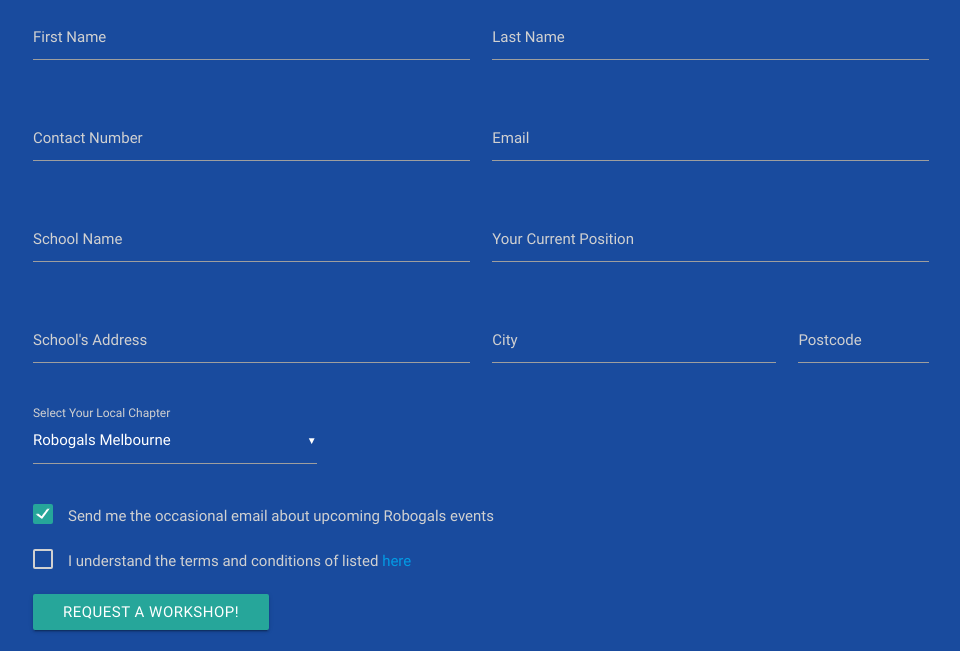
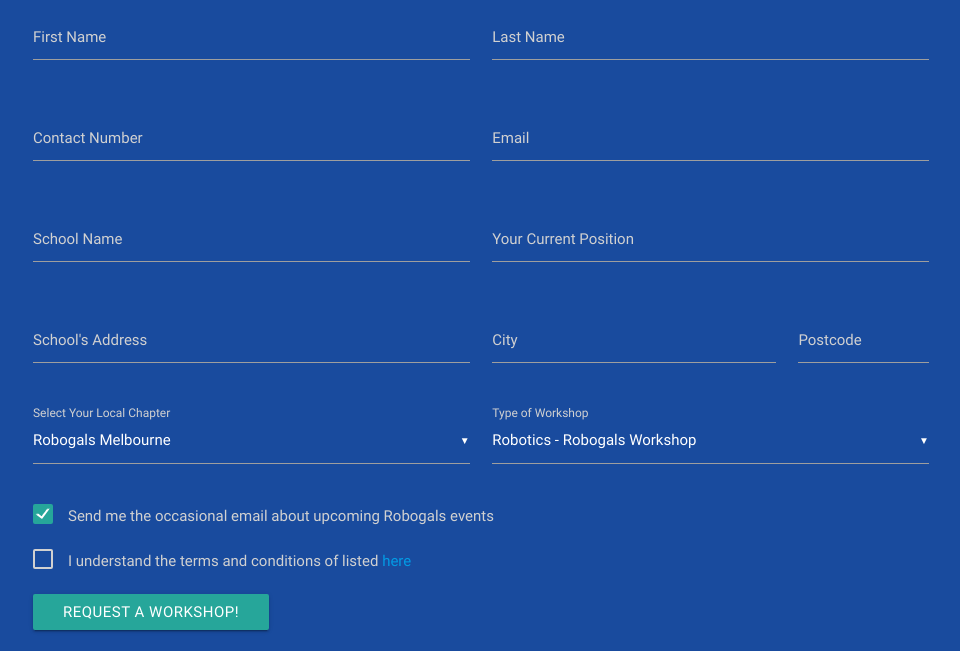
Before and after one commit to robogals/requestworkshops, a Django app: page / in a window 1280 px wide. Shown: the part 228-879 px from the top of the page, without its empty margins (159-1119 px from the left). Run offline with Django 3.2, Linux system fonts and the light colour scheme; parts of the project's set-up code (start-up, migrations or seed data) failed here and were passed over; some libraries are stand-ins or nearby versions.

Commit message:
Fixed logo bug in chrome, updated TnCs

```diff
--- a/info/forms.py
+++ b/info/forms.py
@@ -1,6 +1,6 @@
 from django import forms
 
-from info.models import CHAPTER_LIST
+from info.models import CHAPTER_LIST, WORKSHOP_TYPE_LIST
 
 
 class SchoolRequestForm(forms.Form):
@@ -14,5 +14,6 @@ class SchoolRequestForm(forms.Form):
 	school_postcode = forms.CharField(required=True)
 	position = forms.CharField(max_length=100, required=True)
 	chapter = forms.ChoiceField(choices=CHAPTER_LIST, required=True)
+	workshop_type = forms.ChoiceField(choices=WORKSHOP_TYPE_LIST, required=True)
 	permission_to_contact = forms.BooleanField(required=False, initial=True)
 	terms = forms.BooleanField(required=True)
--- a/info/templates/home.html
+++ b/info/templates/home.html
@@ -15,9 +15,9 @@
   <link rel="shortcut icon" href="{% static "info/img/faviconrect.png" %}"/>
 
   <style>
-    ol { counter-reset: item }
-    li { display: block }
-    li:before { content: counters(item, ".") " "; counter-increment: item }
+    .ol-model { counter-reset: item }
+    .li-model { display: block }
+    .li-model:before { content: counters(item, ".") " "; counter-increment: item }
   </style>
 </head>
 
@@ -144,16 +144,14 @@
           </div>
 
           <div class="row">
-            <div class="input-field col s12 m4">
-              {% if not form.chapter.errors %}
-                {{ form.chapter }}
-                <label for="id_chapter">Select Your Local Chapter</label>
-              {% else %}
-                {{ form.chapter|add_class:"invalid" }}
-                {% for e in form.chapter.errors %}
-                  <label for="id_chapter" data-error="{{ e }}">Select Your Local Chapter</label>
-                {% endfor %}
-              {% endif %}
+            <div class="input-field col s12 m6 browser-default">
+              {{ form.chapter }}
+              <label for="id_chapter">Select Your Local Chapter</label>
+            </div>
+
+            <div class="input-field col s12 m6 browser-default">
+              {{ form.workshop_type }}
+              <label for="id_chapter">Type of Workshop</label>
             </div>
           </div>
 
@@ -186,25 +184,30 @@
 </div>
 
 <div style="position: absolute; bottom: 20px; width: 100%; display: flex; justify-content: center;">
-  <img src="{% static "info/img/iWorld Logo_Red.png" %}" width="150px" style="margin-right: 10px;"/>
-  <img src="{% static "info/img/Robogals_Logo.png" %}" height="50px"/>
+  <img src="{% static "info/img/iWorld Logo_Red.png" %}" width="150px" height="50px" style="margin-right: 10px;"/>
+  <img src="{% static "info/img/Robogals_Logo.png" %}" height="50px" width="92px"/>
 </div>
 
 <div id="modal1" class="modal">
   <div class="modal-content">
     <h4>Register for Robogals Workshops Terms and Conditions</h4>
-    <ol>
-      <li>By requesting a workshop you agree and acknowledge that:
-        <ol>
-          <li>There is a waiting list involved in requesting workshops. Robogals gives preference to disadvantaged primary and secondary schools, and primary and secondary schools that we have not visited in the calendar year.</li>
-          <li>The maximum number of students per class is 30 students.</li>
-          <li>Adequate classroom space is necessary for workshops to be conducted in.</li>
+    <ol class="ol-model">
+      <li class="li-model">By requesting a workshop you agree and acknowledge that:
+        <ol class="ol-model">
+          <li class="li-model">You are an authorized employee of a registered primary or secondary school in Australia and New Zealand.</li>
+          <li class="li-model">There is a waiting list involved in requesting workshops. Robogals gives preference to disadvantaged primary and secondary schools, and primary and secondary schools that we have not visited in the calendar year.</li>
+          <li class="li-model">The maximum number of students per class is 30 students.</li>
+          <li class="li-model">Adequate classroom space is necessary for workshops to be conducted in.</li>
+          <li class="li-model">Robogals reserves the right to cancel workshops if conducting a workshop causes, or appears to cause, conflict with Robogals values or policies and procedures.</li>
+          <li class="li-model">Robogals is a not-for- profit organisation that comprises anoverwhelming majority of university student-volunteers. Further delays in processing your request can be expected throughout examination periods and holiday periods of related universities’ calendars.</li>
         </ol>
       </li>
-      <li>By providing your contact details you agree:
-        <ol>
-          <li>For us to send you communication in relation to our activities, including but not limited to, student competitions and other Robogals opportunities.</li>
-          <li>You will be using reasonable efforts to distribute communication from Robogals to your network.</li>
+      <li class="li-model">By providing your contact details you agree:
+        <ol class="ol-model">
+          <li class="li-model">For us to send you communication in relation to our activities, including but not limited to, student competitions and other Robogals opportunities.</li>
+          <li class="li-model">You will be using reasonable efforts to distribute communication from Robogals to your network.</li>
+          <li class="li-model">For Robogals to retain data you input to the website, or subsequently share with us through other means ofcommunication, for at least two years starting from the date data is shared with Robogals.</li>
+          <li class="li-model">Your data will not be sold or shared to any third-party, unless Robogals obtains your consent.</li>
         </ol>
       </li>
     </ol>
--- a/info/views.py
+++ b/info/views.py
@@ -30,7 +30,7 @@ def home(request):
 			v.save()
 
 			return HttpResponseRedirect(reverse('success'))
-
+	print request_form['chapter']
 	return render(request, 'home.html', {'form': request_form})
 
 
```
Also changed, not shown: info/models.py (+7 -0 lines), info/migrations/0005_schoolrequestinformation_workshop_type.py (added).
